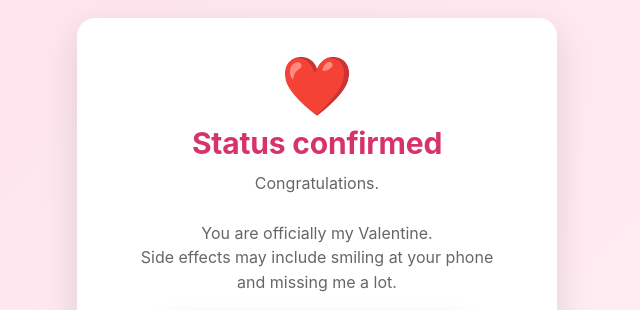
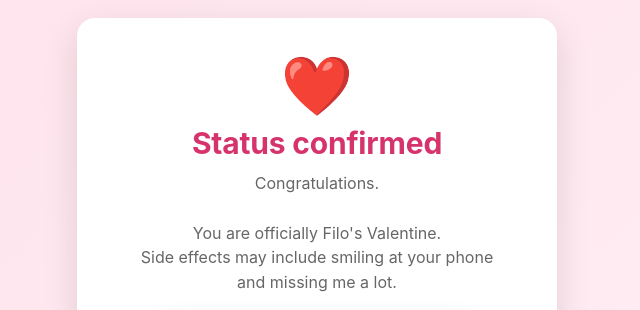
Before and after one commit to filofini/valentine, a plain HTML site: page index.html in a window 1280 px wide. Shown: the top 310 px of the page, 323-963 px from the left. Drawn offline with Linux system fonts and the light colour scheme.

Commit message:
Update Valentine message to include 'Filo'

```diff
--- a/index.html
+++ b/index.html
@@ -154,7 +154,7 @@
 
         <p>
           Congratulations.<br><br>
-          You are officially my Valentine.<br>
+          You are officially Filo's Valentine.<br>
           Side effects may include smiling at your phone<br>
           and missing me a lot.
         </p>
```
